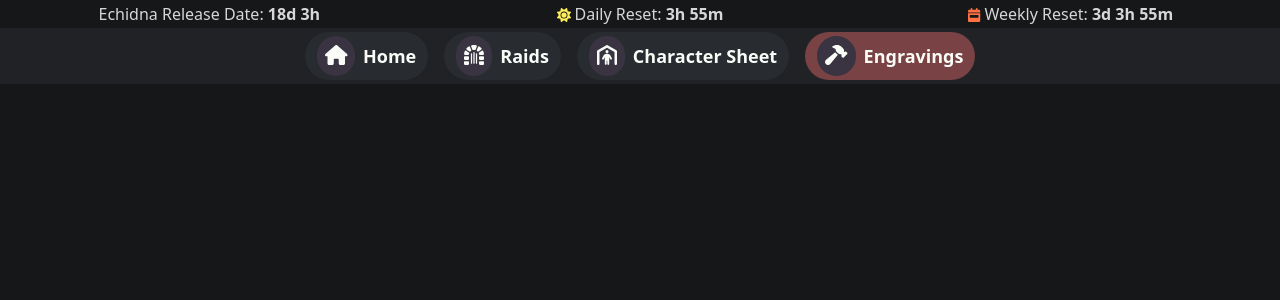
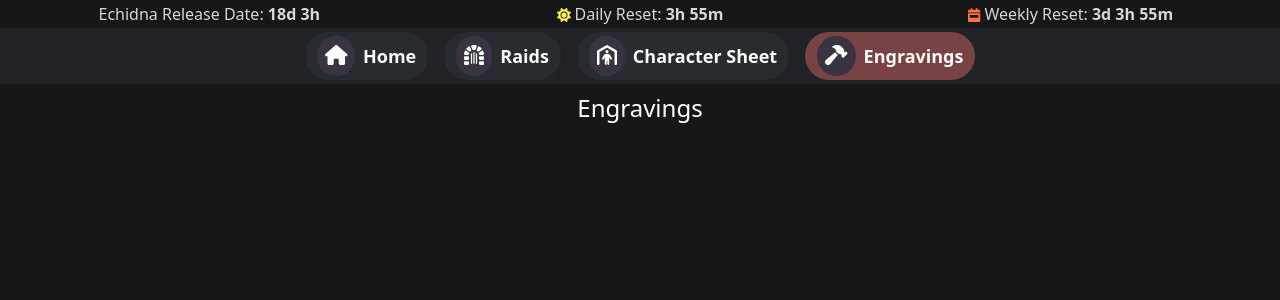
Before and after one commit to AnmolGrewal/lostmokokos, a Next.js app: page /engravings in a window 1280 px wide. Shown: the top 300 px of the page. Built offline with nearby package versions, Linux system fonts and the light colour scheme.

Commit message:
Adding Engraving Calculator Component to Page

```diff
--- a/src/app/components/EngravingCalculator.tsx
+++ b/src/app/components/EngravingCalculator.tsx
@@ -0,0 +1,13 @@
+import React from 'react';
+
+const EngravingCalculator: React.FC = () => {
+  return (
+    <div>
+      <h2 className="text-primary-text-color text-2xl mt-2 text-center">
+        {'Engravings'}
+      </h2>
+    </div>
+  );
+};
+
+export default EngravingCalculator;
--- a/src/pages/engravings/index.tsx
+++ b/src/pages/engravings/index.tsx
@@ -1,5 +1,6 @@
 import React, { useEffect } from 'react';
 import { Helmet } from 'react-helmet';
+import EngravingCalculator from '../../app/components/EngravingCalculator';
 
 const CharacterSheetIndexPage: React.FC = () => {
   useEffect(() => {
@@ -12,6 +13,7 @@ const CharacterSheetIndexPage: React.FC = () => {
         <title>Engravings</title>
         <meta name="description" content="Engravings Tool for Lost Ark" />
       </Helmet>
+      <EngravingCalculator />
     </div>
   );
 };
```
